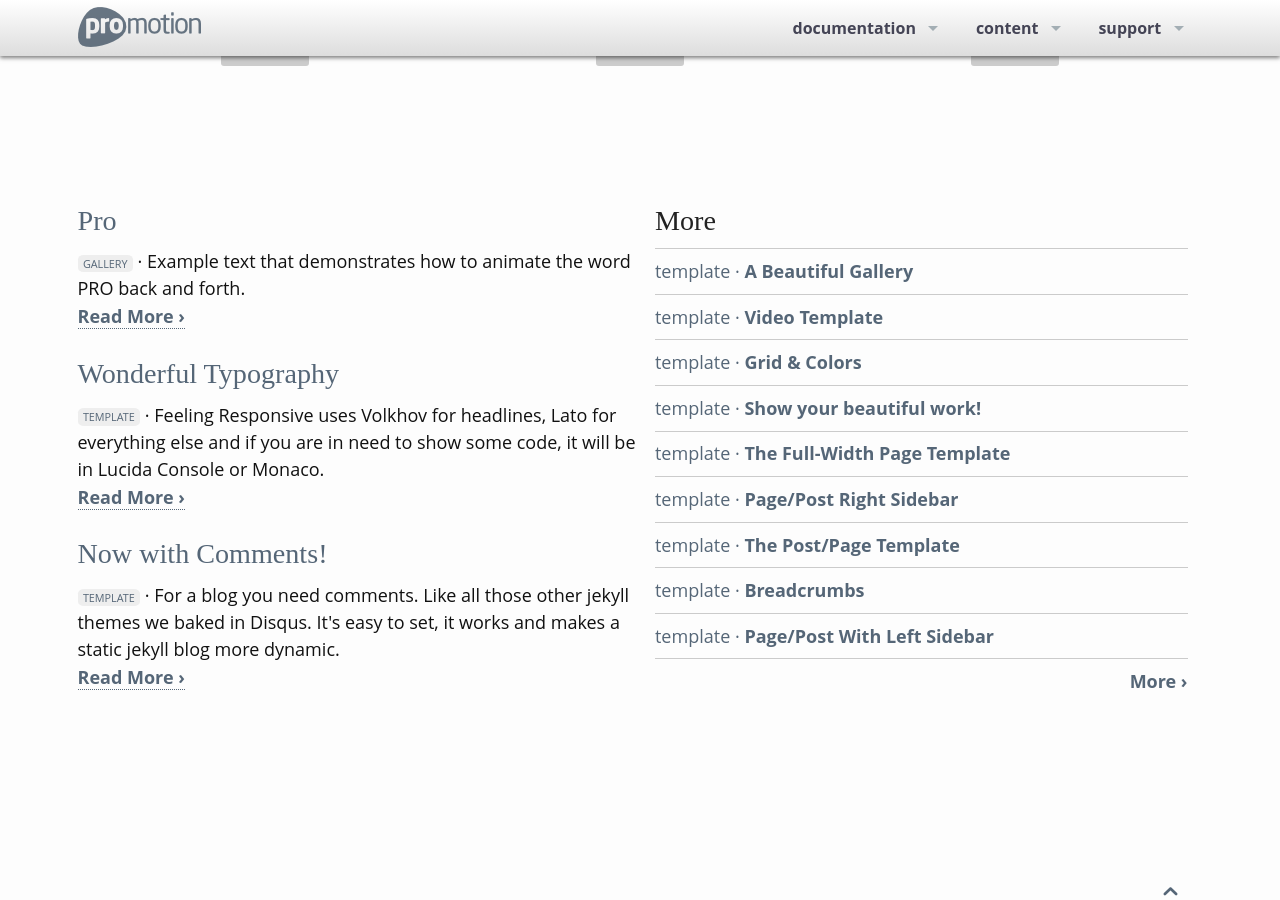
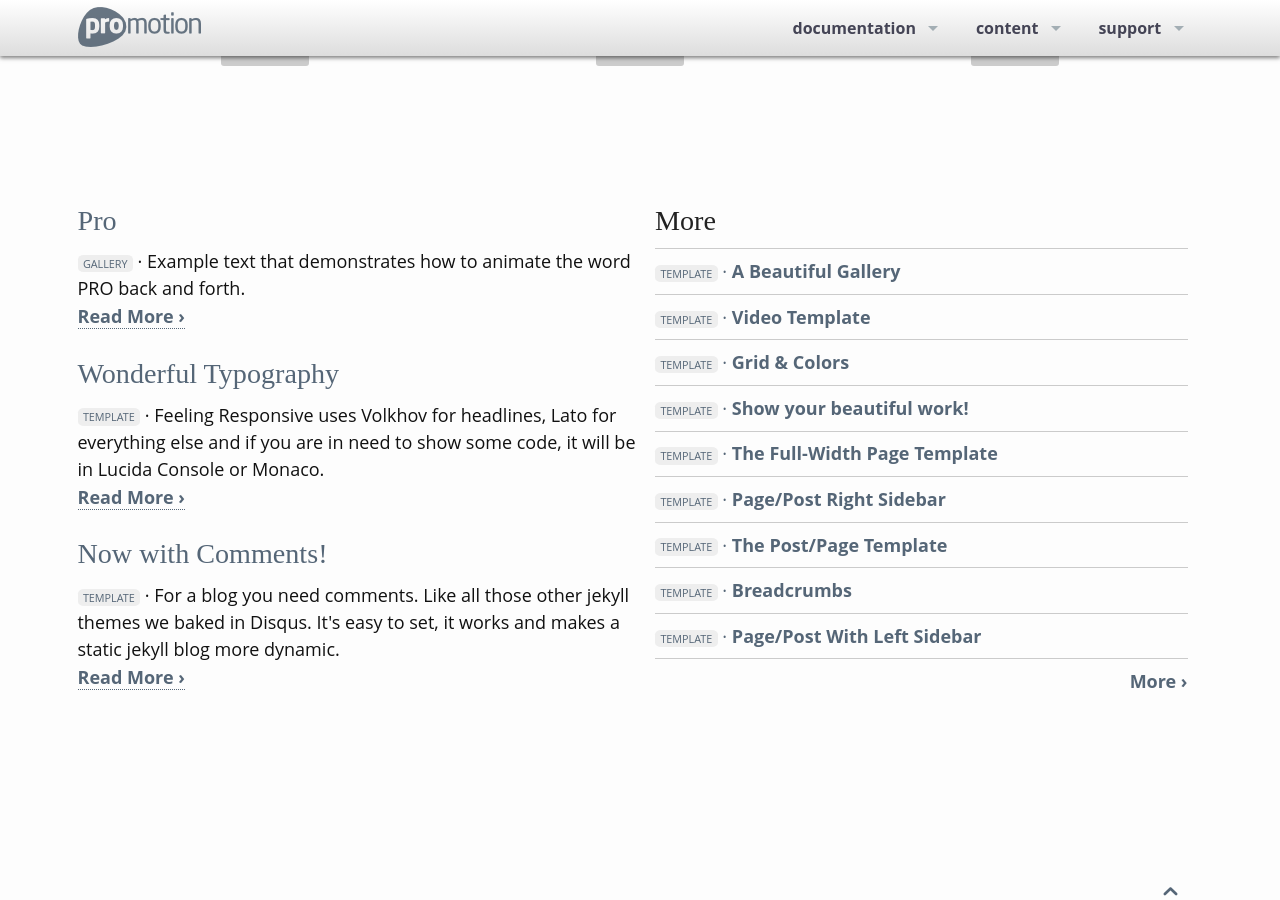
Before and after one commit to ProGraphics/prostyle.io, a Jekyll site: the page built from index.md, in a window 1280 px wide and 900 px high, scrolled down 715 px. Built offline with Jekyll 4.4.1, drawn with Linux system fonts in a browser that asks for light colours; nearby versions of some CDN libraries; a script that is not in the unit is left out.

Commit message:
Show the category in the posts list look like a button

```diff
--- a/_includes/list-posts.html
+++ b/_includes/list-posts.html
@@ -29,7 +29,7 @@
   {% if category == NULL and tag == NULL %}
 
     {% for post in site.posts limit:include.entries offset:include.offset %}
-      <li><a href="{{ site.url }}{{ post.url }}">{% if post.category %}{{ post.category }} &middot; {% endif %}<strong>{{ post.title }}</strong></a></li>
+      <li><a href="{{ site.url }}{{ post.url }}">{% if post.category %}<span class="category">{{ post.category }}</span> &middot; {% endif %}<strong>{{ post.title }}</strong></a></li>
     {% endfor %}
       <li class="text-right"><a href="{{ site.url }}/blog/archive/"><strong>{{ site.data.language.more }}</strong></a></li>
 
```
